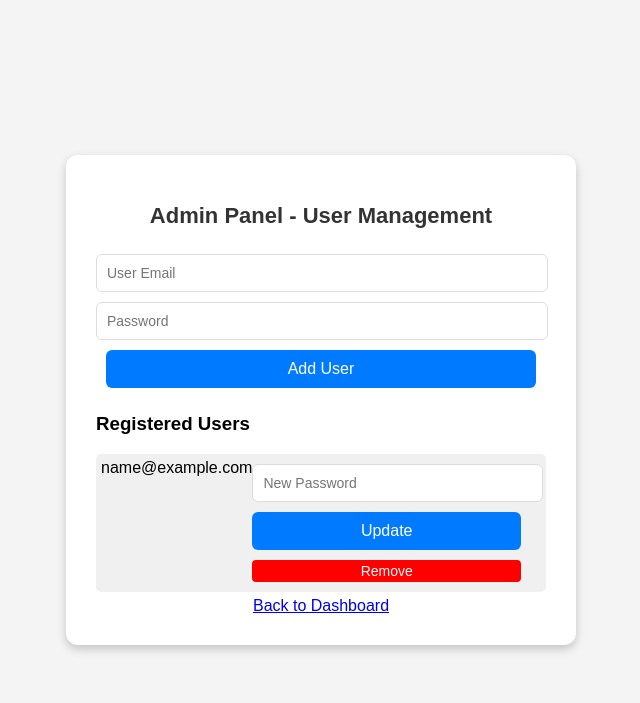
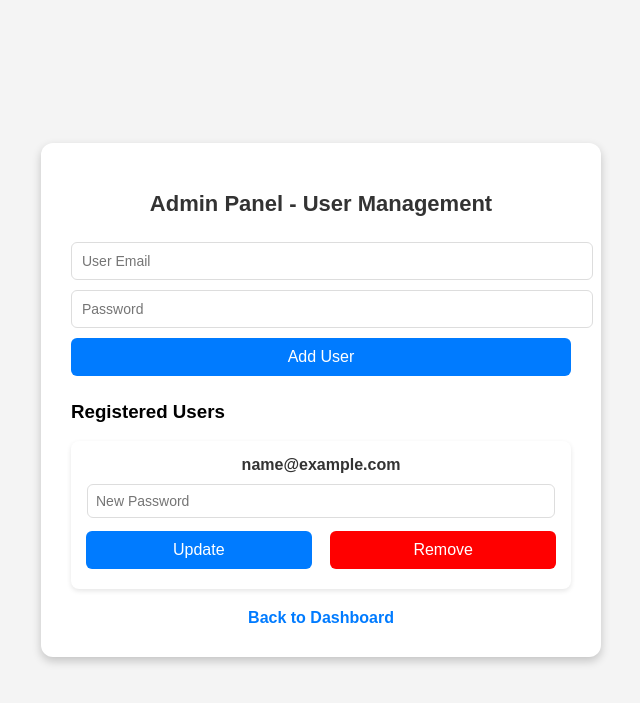
Before and after one commit to zaidehabkhreis/radar-chart-tool, a Flask app: template Radar_Charts/templates/admin.html in a window 1280 px wide. Shown: the top 703 px of the page, without its empty margins (319-959 px from the left). Run offline with Flask 3, Linux system fonts and the light colour scheme; the template is opened without the code that fills it: most values are stand-ins (such as "Sample title", 1, 10 or a date in 2020); parts of the project's set-up code (start-up, migrations or seed data) failed here and were passed over.

Commit message:
bucket integeration + minor updates 3 + admin can update his password

```diff
--- a/Radar_Charts/templates/admin.html
+++ b/Radar_Charts/templates/admin.html
@@ -20,7 +20,7 @@
             border-radius: 12px;
             box-shadow: 0 4px 10px rgba(0, 0, 0, 0.2);
             text-align: center;
-            width: 450px;
+            width: 500px;
         }
         h2 {
             margin-bottom: 20px;
@@ -28,7 +28,7 @@
             color: #333;
         }
         input, button {
-            width: calc(100% - 20px);
+            width: 100%;
             padding: 10px;
             margin: 5px 0;
             border: 1px solid #ddd;
@@ -49,25 +49,50 @@
             margin-top: 20px;
             text-align: left;
         }
-        .user-item {
+        .user-box {
+            background: #ffffff;
+            padding: 15px;
+            border-radius: 8px;
+            box-shadow: 0 2px 5px rgba(0, 0, 0, 0.1);
+            margin-bottom: 10px;
+            text-align: center;
+        }
+        .user-box label {
+            font-weight: bold;
+            display: block;
+            margin-bottom: 5px;
+            color: #333;
+        }
+        .user-box input {
+            width: calc(100% - 20px);
+            padding: 8px;
+            border: 1px solid #ddd;
+            border-radius: 6px;
+            font-size: 14px;
+            margin-bottom: 8px;
+        }
+        .button-group {
             display: flex;
             justify-content: space-between;
-            padding: 5px;
-            background: #f0f0f0;
-            margin-bottom: 5px;
-            border-radius: 5px;
+        }
+        .update-btn {
+            background: #007bff;
+            width: 48%;
         }
         .remove-btn {
             background: red;
-            color: white;
-            border: none;
-            cursor: pointer;
-            padding: 3px 8px;
-            font-size: 14px;
-            border-radius: 4px;
+            width: 48%;
         }
         .remove-btn:hover {
             background: darkred;
+        }
+        .back-link {
+            display: block;
+            margin-top: 20px;
+            text-align: center;
+            color: #007bff;
+            text-decoration: none;
+            font-weight: bold;
         }
     </style>
 </head>
@@ -84,21 +109,23 @@
         <div class="user-list">
             <h3>Registered Users</h3>
             {% for email in users %}
-                <div class="user-item">
-                    <span>{{ email }}</span>
-                    {% if email != user %}
-                        <form method="POST" style="display:inline;">
-                            <input type="hidden" name="email" value="{{ email }}">
-                            <input type="password" name="password" placeholder="New Password">
-                            <button type="submit" name="action" value="edit">Update</button>
-                            <button type="submit" class="remove-btn" name="action" value="remove">Remove</button>
-                        </form>
-                    {% endif %}
+                <div class="user-box">
+                    <label>{{ email }}</label>
+                    <form method="POST">
+                        <input type="hidden" name="email" value="{{ email }}">
+                        <input type="password" name="password" placeholder="New Password">
+                        <div class="button-group">
+                            <button type="submit" class="update-btn" name="action" value="edit">Update</button>
+                            {% if email != user %}
+                                <button type="submit" class="remove-btn" name="action" value="remove">Remove</button>
+                            {% endif %}
+                        </div>
+                    </form>
                 </div>
             {% endfor %}
         </div>
 
-        <a href="{{ url_for('index') }}">Back to Dashboard</a>
+        <a href="{{ url_for('index') }}" class="back-link">Back to Dashboard</a>
     </div>
 </body>
 </html>
```
